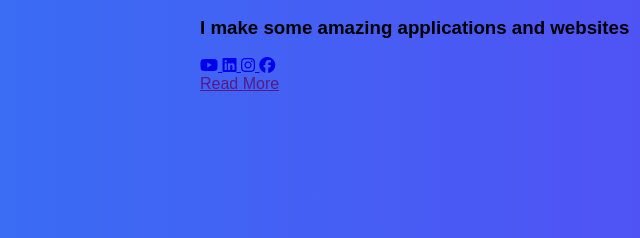
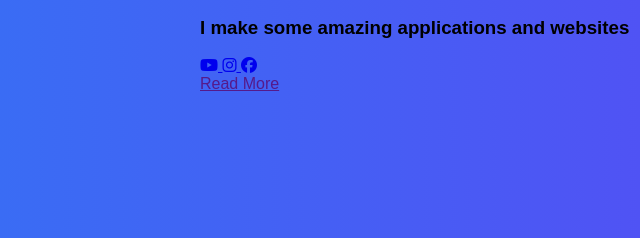
Before and after one commit to MohammedAborezka695/firstProject, a plain HTML site: page index.html in a window 1280 px wide. Shown: the part 227-465 px from the top of the page, 0-640 px from the left. Drawn offline with Linux system fonts and the light colour scheme.

Commit message:
firstChange

```diff
--- a/index.html
+++ b/index.html
@@ -28,10 +28,7 @@
                     <i class="fab fa-youtube"></i>
 
                     </a>
-                <a href="#">
-                    <i class="fab fa-linkedin"></i>
 
-                </a>
                 <a href="#">
                     <i class="fab fa-instagram"></i>
 
```
